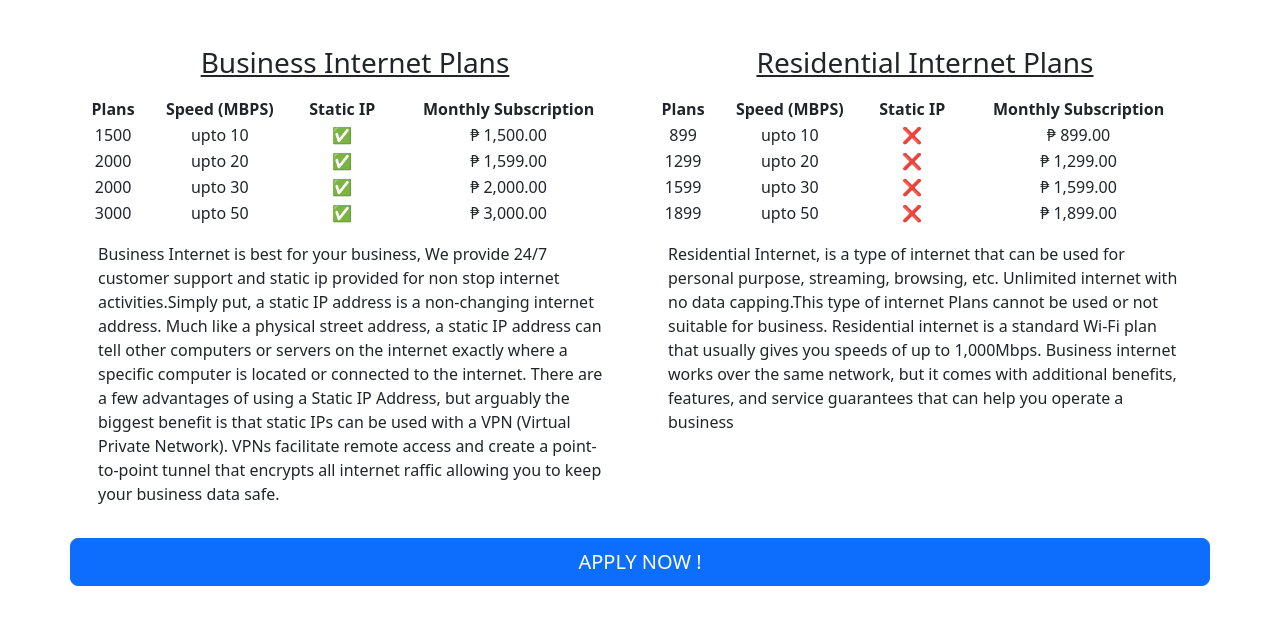
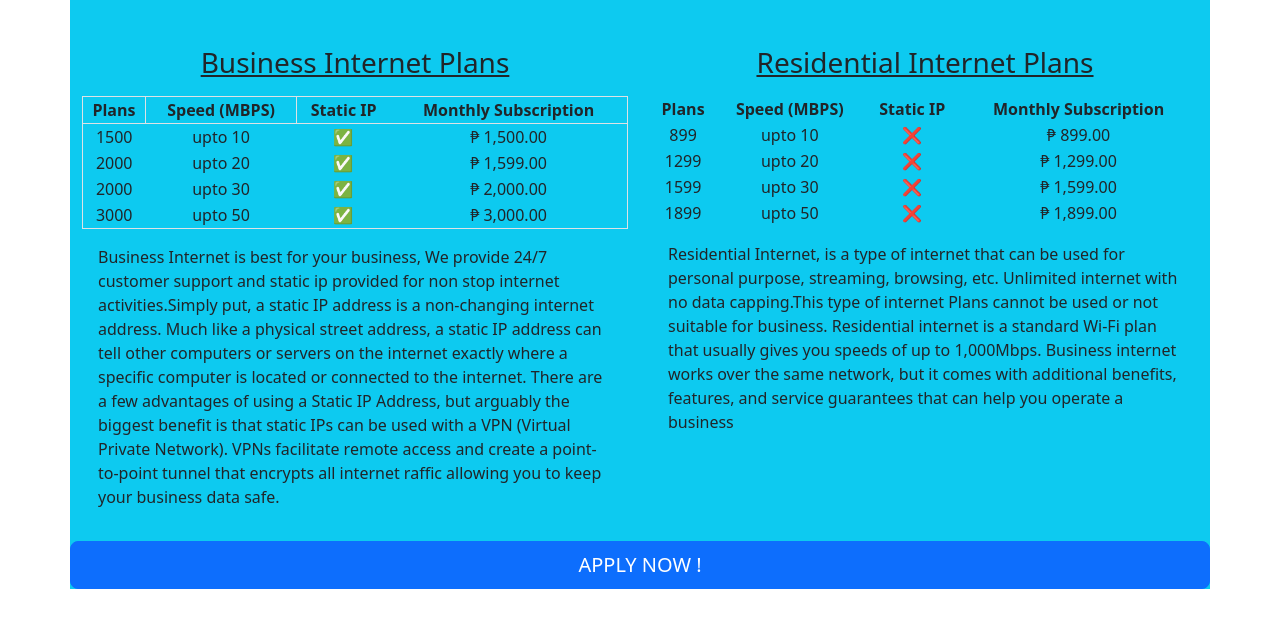
Before and after one commit to juki3r/MT-internet, a plain HTML site: page internet.html in a window 1280 px wide. Shown: the part 190-818 px from the top of the page. Drawn offline with nearby package versions, Linux system fonts and the light colour scheme.

Commit message:
modified:   index.html 	modified:   internet.html

```diff
--- a/internet.html
+++ b/internet.html
@@ -36,15 +36,15 @@
         </div>
       </nav>
         <!-- Main page -->
-        <div class="internetoffer container-sm mt-3 mt-lg-5">
+        <div class="internetoffer container-sm mt-3 mt-lg-5 bg-info">
             <h2 class="text-center fw-bold">Our Best Interner Offers</h2>
             <div class="row mt-3">
-            <div class="col-sm text-center mt-5">
+            <div class="col text-center mt-5">
                 <h3 style="text-decoration: underline;">Business Internet Plans</h3>
-                <table class="text-center mt-3 w-100">
-                <tr>
-                    <th>Plans</th>
-                    <th>Speed (MBPS)</th>
+                <table class="text-center mt-3 w-100 border">
+                <tr class="border">
+                    <th class="border">Plans</th>
+                    <th class="border">Speed (MBPS)</th>
                     <th>Static IP</th>
                     <th>Monthly Subscription</th>
                 </tr>
```
Also changed, not shown: index.html (+1 -1 lines).
